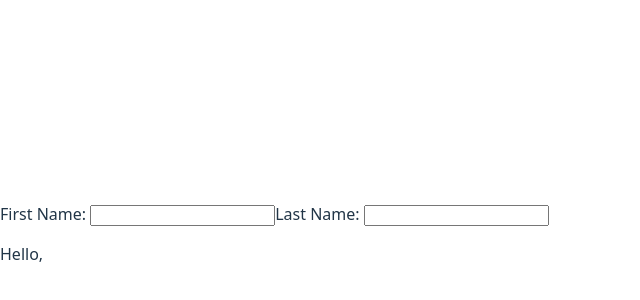
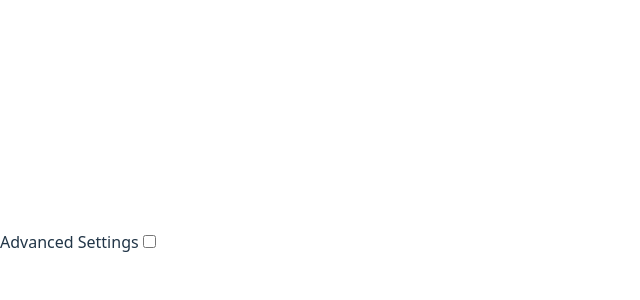
Before and after one commit to Abhishekwmg/prReactCode2, a React (Vite) app in the folder practice-react/: page / in a window 1280 px wide. Shown: the part 158-458 px from the top of the page, without its empty margins (0-640 px from the left). Built offline with nearby package versions, Linux system fonts and the light colour scheme.

Commit message:
checkbox-control

```diff
--- a/practice-react/src/App.jsx
+++ b/practice-react/src/App.jsx
@@ -3,8 +3,9 @@
 // import ShowHide from "./show-hide/ShowHide"
 // import CharCount from "./char-count/CharCount"
 // import Form from "./form/Form"
-import Combine from "./combine-output/Combine"
+// import Combine from "./combine-output/Combine"
+import Settings from "./checbox/Settings"
 
 export default function App() {
-  return <Combine />
+  return <Settings />
 }
--- /dev/null
+++ b/practice-react/src/checbox/Settings.jsx
@@ -0,0 +1,19 @@
+import { useState } from "react"
+
+export default function Settings() {
+
+    const [isChecked, setIsChecked] = useState(false);
+
+
+    return <>
+        <label>Advanced Settings</label>
+        <input checked={isChecked} type="checkbox" onChange={e => setIsChecked(e.target.checked)} />
+        {
+            isChecked && <>
+                <button>Save</button>
+                <button>Edit</button>
+                <button>Delete</button>
+            </>
+        }
+    </>
+}
```
